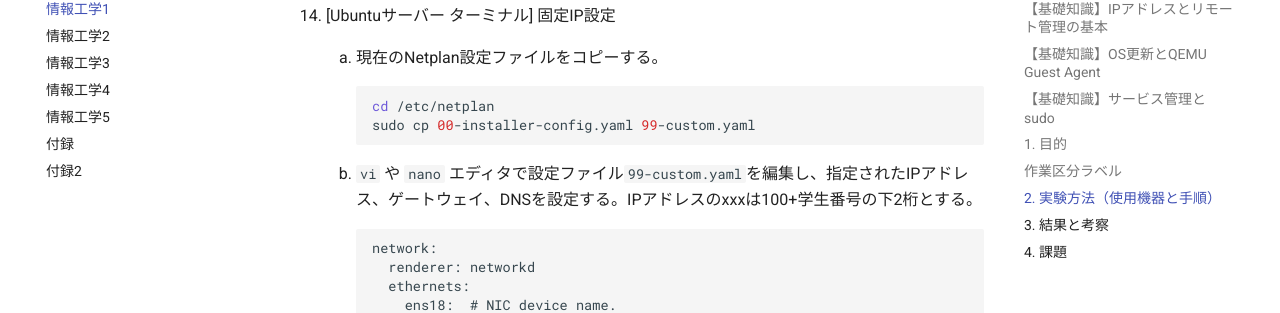
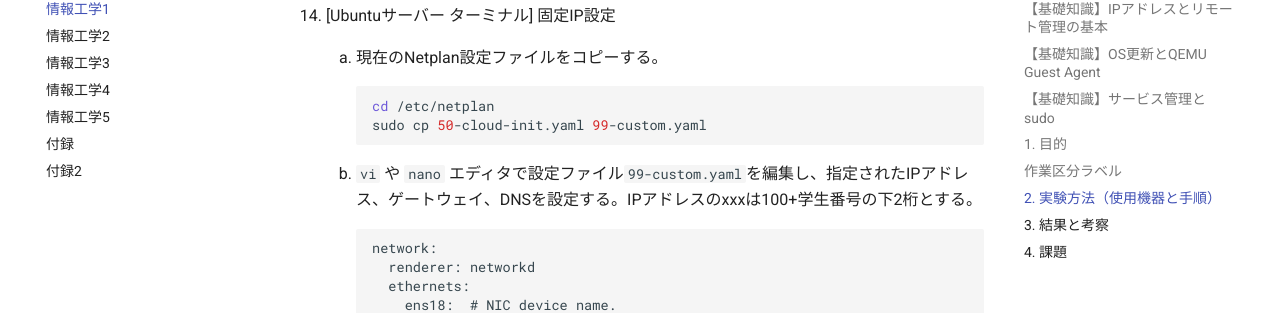
Before and after one commit to hiracchi/metro-cit-t3-lab, an MkDocs documentation site: the page built from docs/lab1.md, in a window 1280 px wide and 900 px high, scrolled down 6015 px. Shown: the part 144-457 px from the top of the window. Built offline with MkDocs 1.6.1 and Material for MkDocs 9.7.7, drawn with Linux system fonts in a browser that asks for light colours.

Commit message:
fix: update IP setting

````diff
--- a/docs/lab1.md
+++ b/docs/lab1.md
@@ -219,7 +219,7 @@ Proxmoxの基本操作を学び、Linuxサーバー（Ubuntu Server）を最小
 
         ```bash
         cd /etc/netplan
-        sudo cp 00-installer-config.yaml 99-custom.yaml
+        sudo cp 50-cloud-init.yaml 99-custom.yaml
         ```
 
     2. `vi` や `nano` エディタで設定ファイル`99-custom.yaml`を編集し、指定されたIPアドレス、ゲートウェイ、DNSを設定する。IPアドレスのxxxは100+学生番号の下2桁とする。
````
